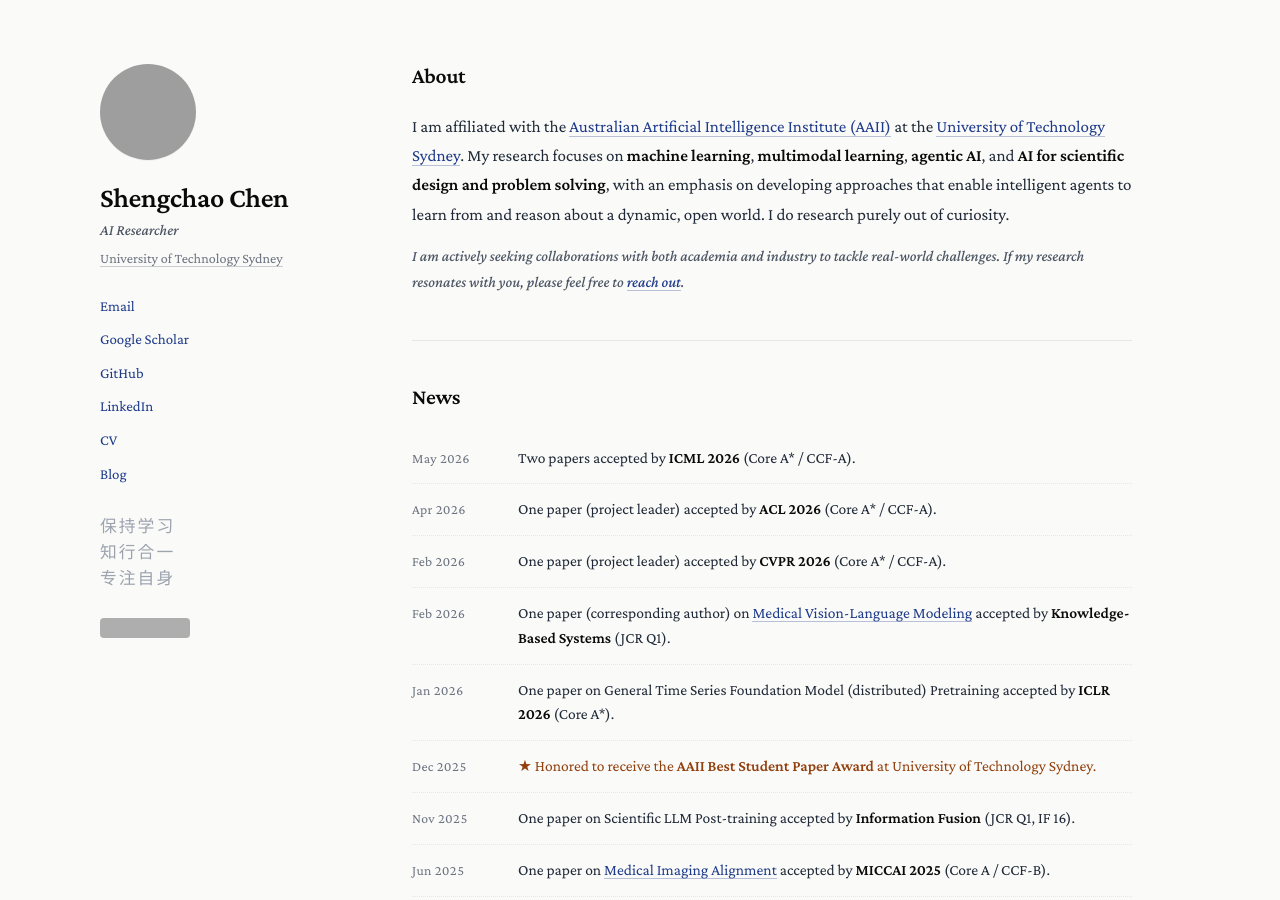
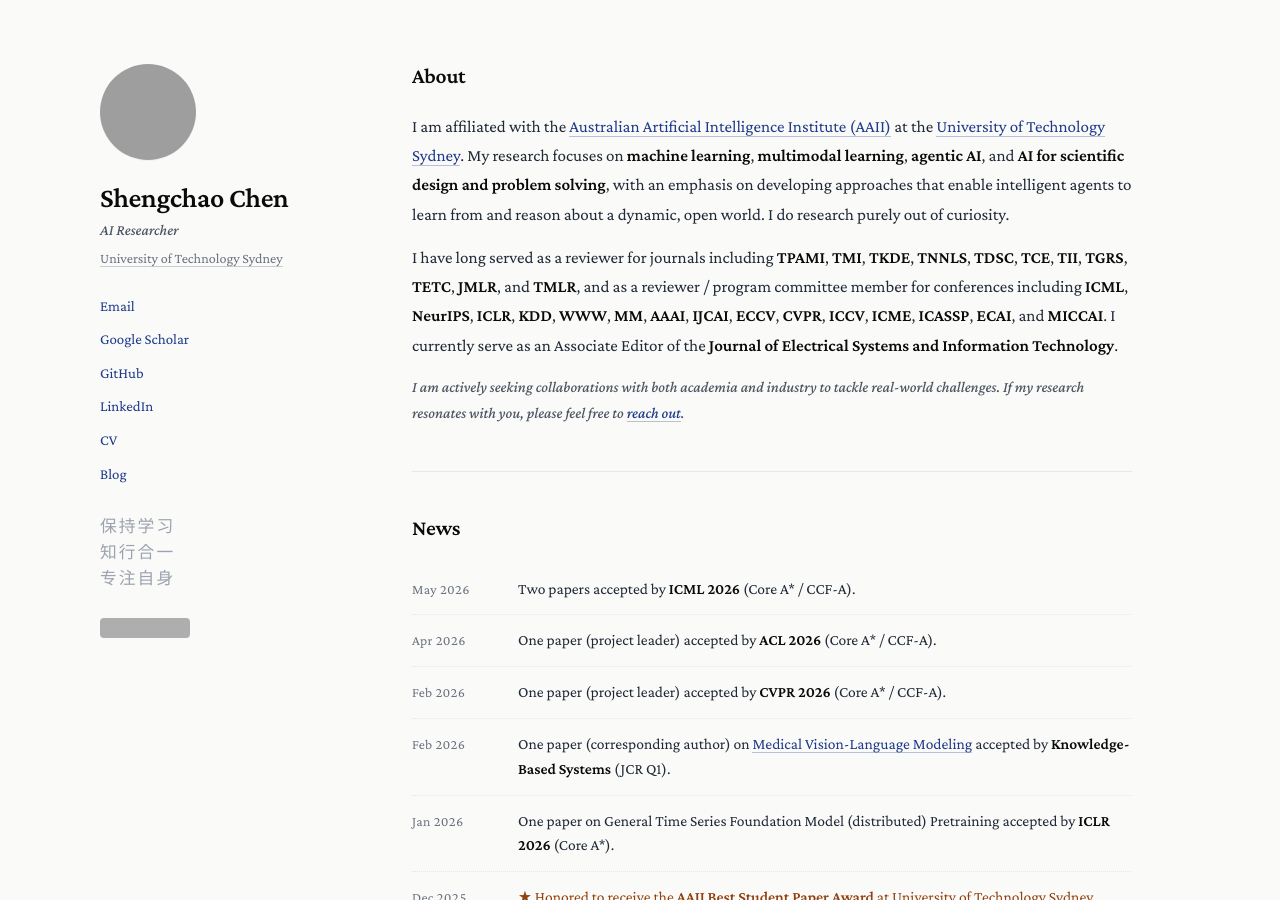
Before and after one commit to shengchaochen82/shengchaochen82.github.io, a Jekyll site: the page built from index.md, in a window 1280 px wide and 900 px high, cut to the strip 0-900 px from the top of the window. Built offline with Jekyll 4.4.1, drawn with Linux system fonts in a browser that asks for light colours; some web fonts are replaced; a style sheet for code colours, icons or effects is not loaded; grey boxes are pictures that could not be loaded.

Commit message:
Content: add reviewer and associate editor roles to About section
Co-Authored-By: Claude Sonnet 5 <noreply@anthropic.com>

```diff
--- a/_includes/about_research.html
+++ b/_includes/about_research.html
@@ -1,6 +1,7 @@
 <div class="ed-section">
   <h2>About</h2>
   <p>I am affiliated with the <a href="https://www.uts.edu.au/research/australian-artificial-intelligence-institute" target="_blank">Australian Artificial Intelligence Institute (AAII)</a> at the <a href="https://www.uts.edu.au/" target="_blank">University of Technology Sydney</a>. My research focuses on <em>machine learning</em>, <em>multimodal learning</em>, <em>agentic AI</em>, and <em>AI for scientific design and problem solving</em>, with an emphasis on developing approaches that enable intelligent agents to learn from and reason about a dynamic, open world. I do research purely out of curiosity.</p>
+  <p>I have long served as a reviewer for journals including <em>TPAMI</em>, <em>TMI</em>, <em>TKDE</em>, <em>TNNLS</em>, <em>TDSC</em>, <em>TCE</em>, <em>TII</em>, <em>TGRS</em>, <em>TETC</em>, <em>JMLR</em>, and <em>TMLR</em>, and as a reviewer / program committee member for conferences including <em>ICML</em>, <em>NeurIPS</em>, <em>ICLR</em>, <em>KDD</em>, <em>WWW</em>, <em>MM</em>, <em>AAAI</em>, <em>IJCAI</em>, <em>ECCV</em>, <em>CVPR</em>, <em>ICCV</em>, <em>ICME</em>, <em>ICASSP</em>, <em>ECAI</em>, and <em>MICCAI</em>. I currently serve as an Associate Editor of the <em>Journal of Electrical Systems and Information Technology</em>.</p>
   <p class="ed-collab">I am actively seeking collaborations with both academia and industry to tackle real-world challenges. If my research resonates with you, please feel free to <a href="mailto:shengchao.chen.uts@gmail.com">reach out</a>.</p>
 </div>
 
```
